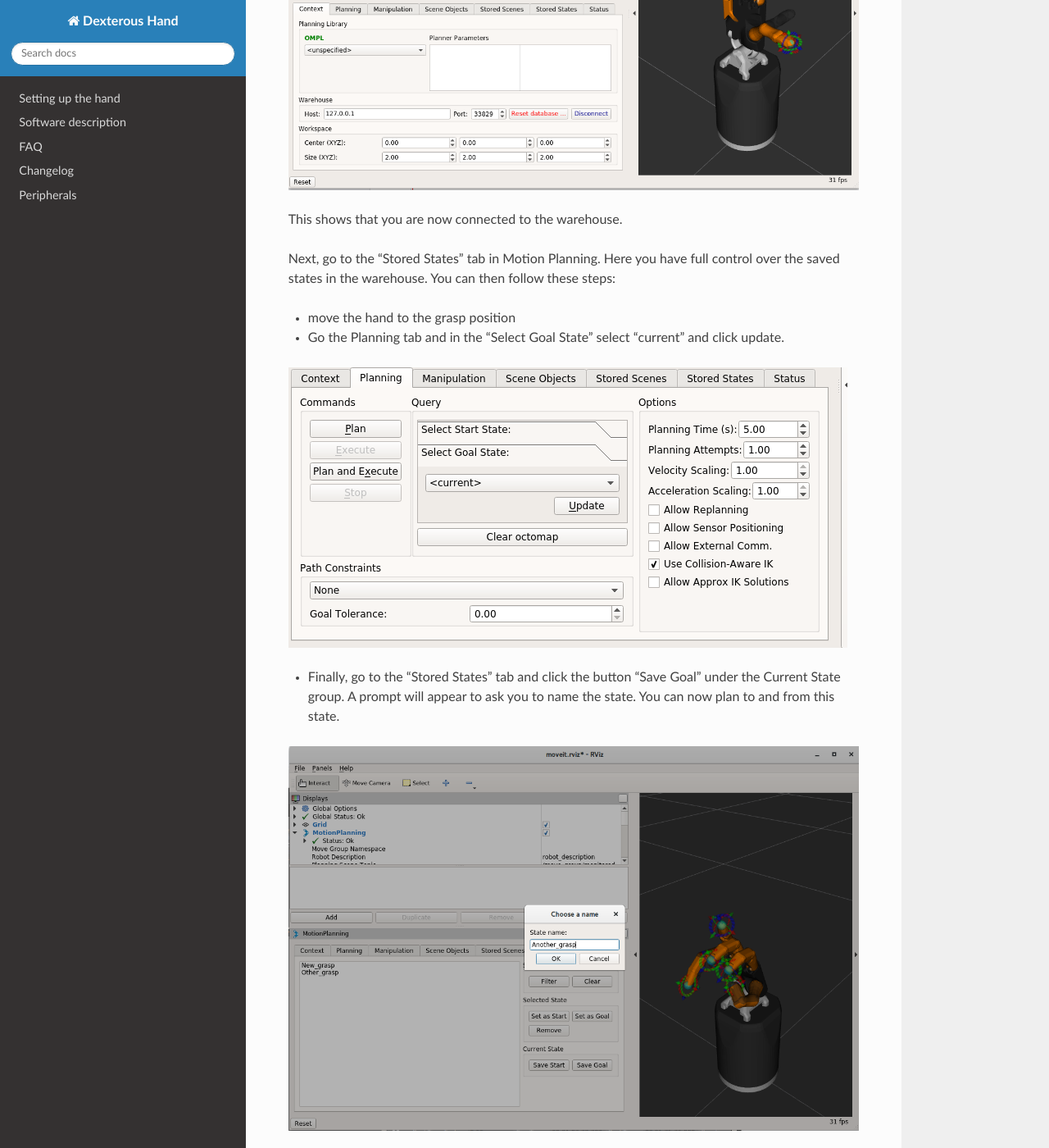
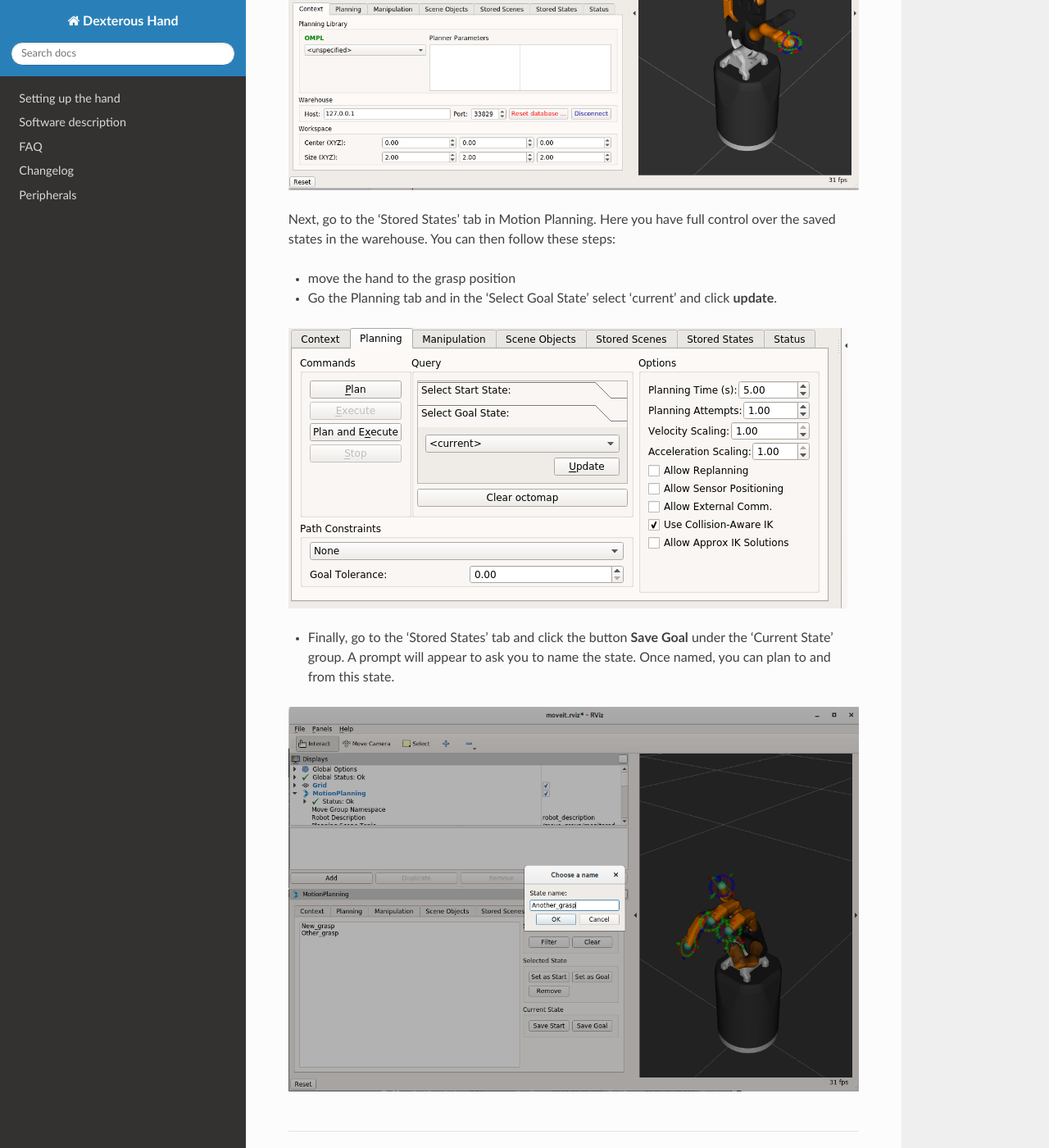
Before and after one commit to shadow-robot/sr_dexterous_hand_documentation, a Sphinx documentation site: the page built from docs/user_guide/2_software_description.md, in a window 1280 px wide and 1400 px high, scrolled down 27616 px. Shown: the whole window at 82% size. Built offline with Sphinx 7.4.7 and the Read the Docs theme 2.0.0, drawn with Linux system fonts in a browser that asks for light colours; some of the changed text lies outside the part shown.

Commit message:
minor changes

````diff
--- a/docs/user_guide/2_software_description.md
+++ b/docs/user_guide/2_software_description.md
@@ -1005,29 +1005,27 @@ Parameters:
 ```
 
 ## Saving States
-To save a state, you must first be connected to the warehouse. After launching the hand, click the green 'Connect' button in the Context tab of rviz.
+To save a state you must first be connected to the warehouse. After launching the hand, click the green **Connect** button in the Context tab of rviz.
 
 ```eval_rst
 .. image:: ../img/rviz_warehouse_connect.png
 ```
 
-After clicking, if you are able to connect successfully, you should see two new buttons "Reset database" and "Disconnect" as in the following picture:
+After clicking, if you are able to connect successfully, you should see two new buttons **Reset database** and **Disconnect** as in the following picture:
 
 ```eval_rst
 .. image:: ../img/rviz_warehouse_connected.png
 ```
 
-This shows that you are now connected to the warehouse.
-
-Next, go to the "Stored States" tab in Motion Planning. Here you have full control over the saved states in the warehouse. You can then follow these steps:
+Next, go to the 'Stored States' tab in Motion Planning. Here you have full control over the saved states in the warehouse. You can then follow these steps:
 * move the hand to the grasp position
-* Go the Planning tab and in the "Select Goal State" select "current" and click update.
+* Go the Planning tab and in the 'Select Goal State' select 'current' and click **update**.
 
 ```eval_rst
 .. image:: ../img/rviz_select_goal_state.png
 ```
 
-* Finally, go to the "Stored States" tab and click the button "Save Goal" under the Current State group. A prompt will appear to ask you to name the state. You can now plan to and from this state.
+* Finally, go to the 'Stored States' tab and click the button **Save Goal** under the 'Current State' group. A prompt will appear to ask you to name the state. Once named, you can plan to and from this state.
 
 ```eval_rst
 .. image:: ../img/save_state.png
````
